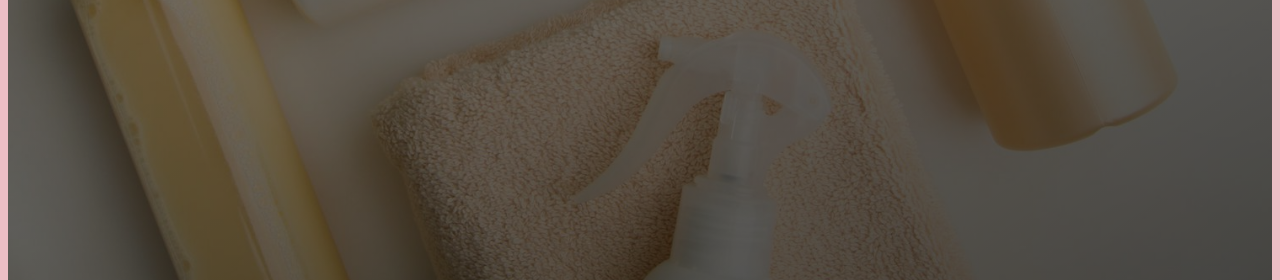
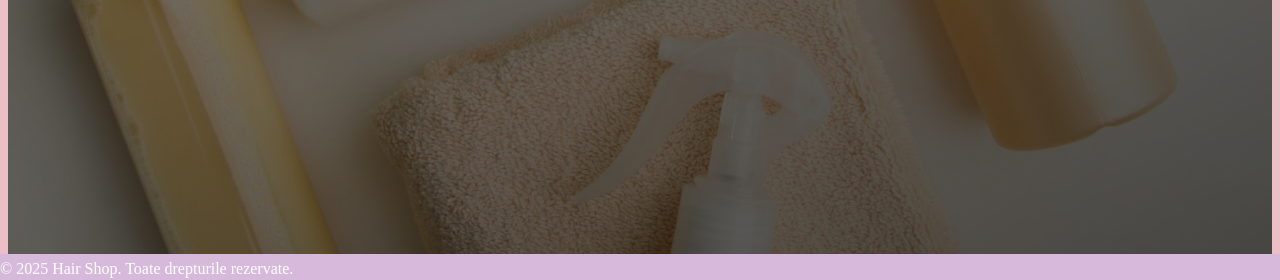
Before and after one commit to Ana1M1/hair-shop, a plain HTML site: page index.html in a window 1280 px wide. Shown: the part 516-796 px from the top of the page. Drawn offline with Linux system fonts and the light colour scheme.

Commit message:
am adaugat footer

```diff
--- a/index.html
+++ b/index.html
@@ -111,6 +111,14 @@
 
   </section>
 
+  <section class="site-footer">
+    <div>
+  <footer>
+    <p>&copy; 2025 Hair Shop. Toate drepturile rezervate.</p>
+  </footer>
+</section>
+</div>
+
 </body>
 
 </html>
--- a/style.css
+++ b/style.css
@@ -151,7 +151,7 @@ a {
   justify-items: center;                /* centrează fiecare element în celula sa */
   padding: 8px 0;
   overflow-x: auto;                     /* scroll orizontal dacă sunt prea multe coloane */
-  -webkit-overflow-scrolling: touch;
+
 }
 
 .produse .product img {
@@ -161,3 +161,18 @@ a {
   border-radius: 6px;
   display: block;
 }
+
+.site-footer {
+    background-color: #d7badb;
+    left: 0;
+    right: 0;
+    height: 0px;
+    color: white;
+    text-align: center;
+    padding: 15px 0;
+    position: fixed;
+    display: flex;
+    align-items: center;
+    bottom: 0;
+    width: 100%;
+}
```
